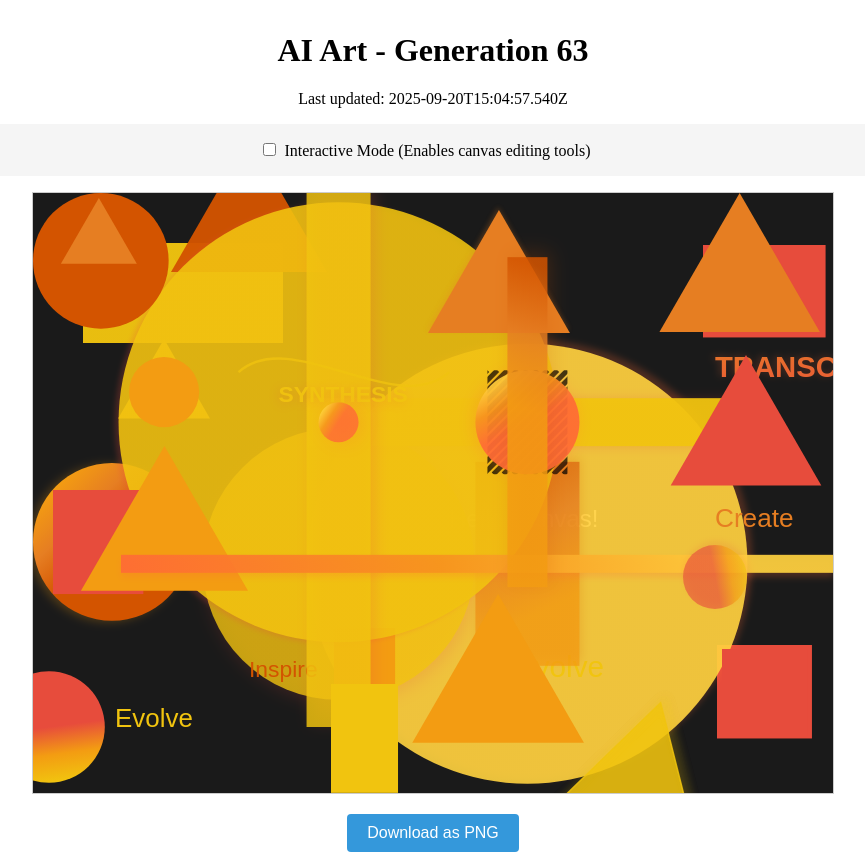
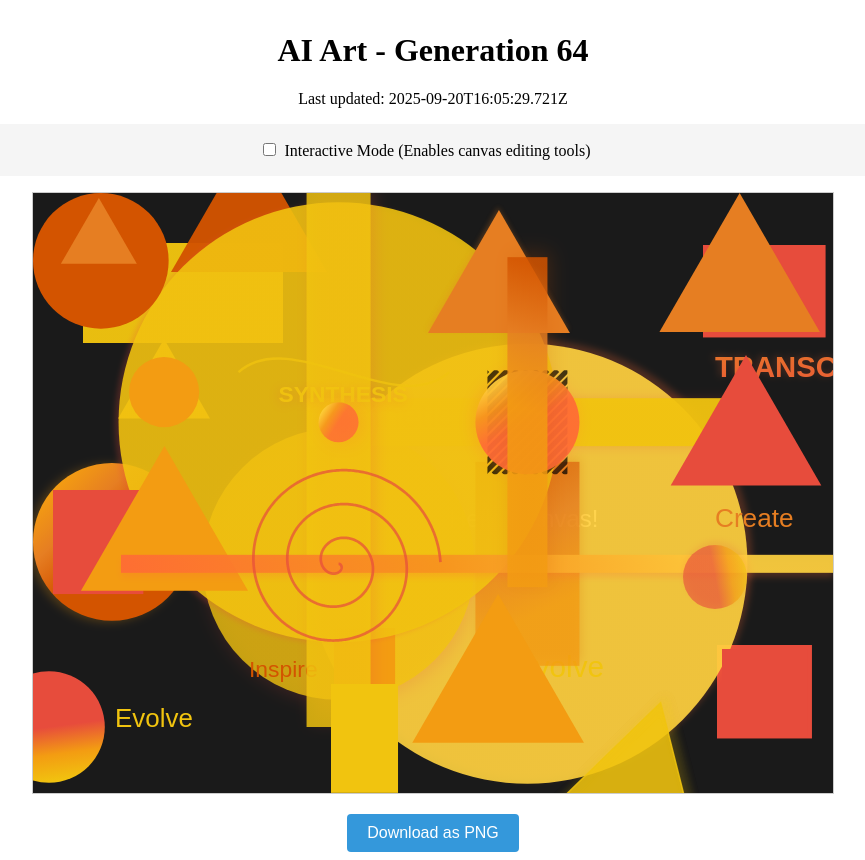
Before and after one commit to mcclowes/ai-art, a React (Vite) app: page / in a window 1280 px wide. Shown: the whole page, without its empty margins (207-1072 px from the left). Built offline with nearby package versions, Linux system fonts and the light colour scheme.

Commit message:
Improve artwork - Generation 64

```diff
--- a/src/artwork-state.ts
+++ b/src/artwork-state.ts
@@ -757,9 +757,20 @@ export const artworkState: ArtworkState = {
       "size": 43.857003795569106,
       "fillStyle": "#e67e22",
       "id": "triangle_1758377088009"
+    },
+    {
+      "type": "spiral",
+      "x": 305.5624227441286,
+      "y": 370.82818294190355,
+      "radius": 102,
+      "fillStyle": "#e74c3c",
+      "strokeStyle": "#e74c3c",
+      "strokeWidth": 2.7324661811254907,
+      "opacity": 0.7,
+      "id": "spiral_1758384329721"
     }
   ],
-  "generation": 63,
-  "lastUpdated": "2025-09-20T15:04:57.540Z",
+  "generation": 64,
+  "lastUpdated": "2025-09-20T16:05:29.721Z",
   "cycleStarted": "2025-09-18T01:32:28.775Z"
 };
```
